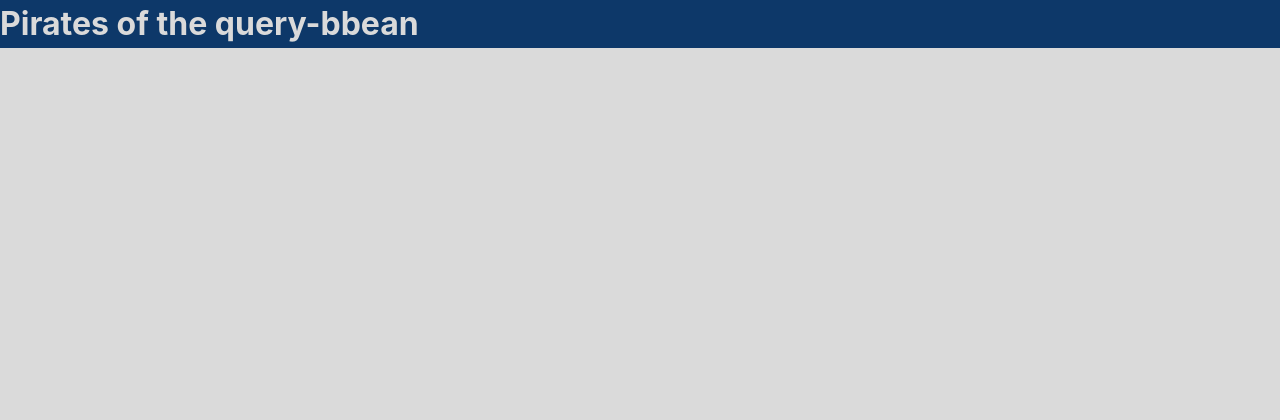
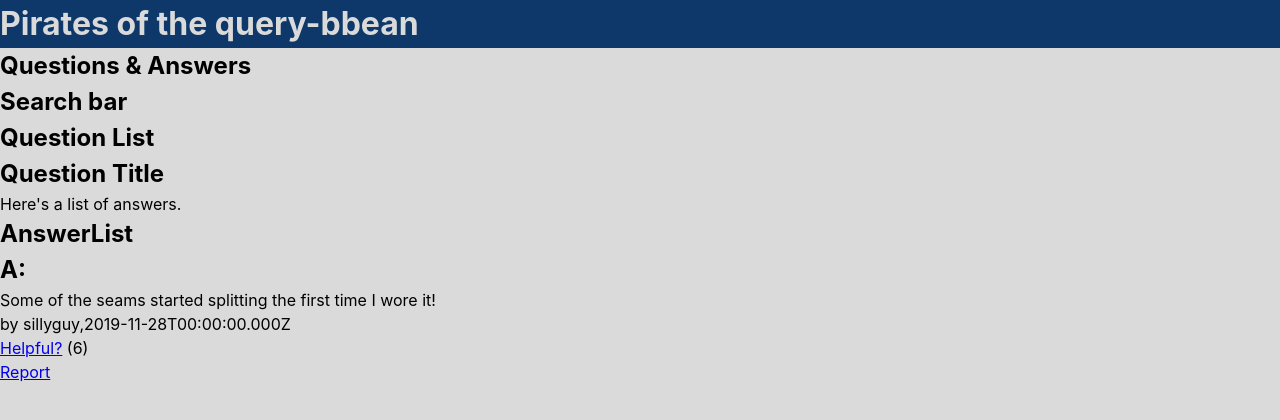
Before and after one commit to pirates-of-the-query-bbean/atelier, a React (Create React App) app in the folder client/: page / in a window 1280 px wide. Shown: the top 420 px of the page. Built offline with nearby package versions, Linux system fonts and the light colour scheme; the HTML template or start-up script is replaced by a standard one.

Commit message:
Basic file structure completed.

```diff
--- a/client/src/App.jsx
+++ b/client/src/App.jsx
@@ -1,12 +1,15 @@
 import React from 'react';
 import styles from './App.module.scss';
 import FiveStars from './sharedComponents/FiveStars.jsx';
+import Questions from './Questions.jsx';
 
 function App() {
 
   return (
     <div>
       <h1 data-testid="app-hw" className={styles.ugly}>Pirates of the query-bbean</h1>
+
+      <Questions />
     </div>
   );
 }
--- /dev/null
+++ b/client/src/Questions.jsx
@@ -0,0 +1,51 @@
+import React, {useState, useEffect} from 'react';
+import CustomButton from './sharedComponents/customButton/CustomButton.jsx';
+import Search from './questions/Search.jsx';
+import QuestionList from './questions/QuestionList.jsx';
+
+
+const Questions = ({ props }) => {
+
+  //helper funx'ns
+  const handleSubmit = (e) => {
+    e.preventDefault();
+    console.log('handle submit invoked');
+  }
+
+  const showMoreQuestions = () => {
+    console.log('button clicked');
+  }
+
+  // Button objects
+  const moreQuestionsBtn = {
+    text: 'More Answered Questions',
+    buttonWidth: 200,
+    onClickFunction: (() => { showMoreQuestions() }),
+  }
+
+  // Add A Question btn
+  const addQuestionBtn = {
+    text: 'Add A Question',
+    icon: 'AddIcon',
+    buttonWidth: 200,
+    onClickFunction: (() => { handleSubmit() })
+  }
+
+
+  return (
+    <div>
+      <h2>Questions & Answers</h2>
+      <>
+        <Search />
+        <QuestionList />
+      </>
+
+      <div className='questions__interactive--buttons'>
+        {/* <CustomButton moreQuestionsBtn />
+        <CustomButton addQuestionBtn /> */}
+      </div>
+    </div>
+  )
+}
+
+export default Questions;
--- /dev/null
+++ b/client/src/questions/Answer.jsx
@@ -0,0 +1,36 @@
+import React, {useState} from 'react';
+
+const Answer = ({ answer, helfpul, report }) => {
+  const {body, date, answerer_name, helpfulness, photos} = answer;
+
+  return (
+    <section>
+      <h2>A:</h2>
+        <p>{body}</p>
+        <div className='answer__meta'>
+          <p>
+            by {answerer_name},
+            {answerer_name === 'Seller' ? (
+              <span><b>Seller,</b> {answer.date}</span>
+            ) : (
+              answer.date )}
+          </p>
+          <p>
+            <a href='#' onClick={(e)=> {
+              e.preventDefault();
+              upvote();
+            }}>Helpful?</a>  ({helpfulness})
+          </p>
+          <p>
+            <a href='#' onClick={(e)=> {
+              e.preventDefault();
+              report(movie);
+            }}>Report</a>
+          </p>
+        </div>
+    </section>
+  )
+
+}
+
+export default Answer;
--- /dev/null
+++ b/client/src/questions/AnswerList.jsx
@@ -0,0 +1,14 @@
+import React, {useState} from 'react';
+import Answer from './Answer.jsx';
+
+const AnswerList = ({ answer, helpful, report }) => {
+
+  return (
+    <div className='question__answer--container'>
+      <h2>AnswerList</h2>
+      <Answer answer={answer} helpful={helpful} report={report}/>
+    </div>
+  )
+}
+
+export default AnswerList;
--- /dev/null
+++ b/client/src/questions/Question.jsx
@@ -0,0 +1,26 @@
+import React, {useState} from 'react';
+import AnswerList from './AnswerList.jsx';
+
+const Question = ({ product }) => {
+  const [questionArr, setQuestionArr] = useState([]);
+  const [AnswerArrayArr, setAnswerArrayArr] = useState([]);
+
+  const testAnswer = {
+    "id": 70,
+    "body": "Some of the seams started splitting the first time I wore it!",
+    "date": "2019-11-28T00:00:00.000Z",
+    "answerer_name": "sillyguy",
+    "helpfulness": 6,
+    "photos": [],
+  }
+
+  return (
+    <div className='question__container'>
+      <h2>Question Title</h2>
+      <p>Here's a list of answers.</p>
+      <AnswerList answer={testAnswer}/>
+    </div>
+  )
+}
+
+export default Question;
--- /dev/null
+++ b/client/src/questions/QuestionList.jsx
@@ -0,0 +1,15 @@
+import React, {useState} from 'react';
+import Question from './Question.jsx';
+
+const QuestionList = ({ product }) => {
+  const [questionArr, setQuestionArr] = useState([]);
+
+  return (
+    <section>
+      <h2>Question List</h2>
+      <Question />
+    </section>
+  )
+}
+
+export default QuestionList;
--- /dev/null
+++ b/client/src/questions/Search.jsx
@@ -0,0 +1,10 @@
+import React, {useState} from 'react';
+
+const Search = () => {
+
+  return (
+    <h2>Search bar</h2>
+  )
+}
+
+export default Search;
```
Also changed, not shown: client/src/sharedComponents/customButton/CustomButton.jsx (line endings or trailing spaces).
